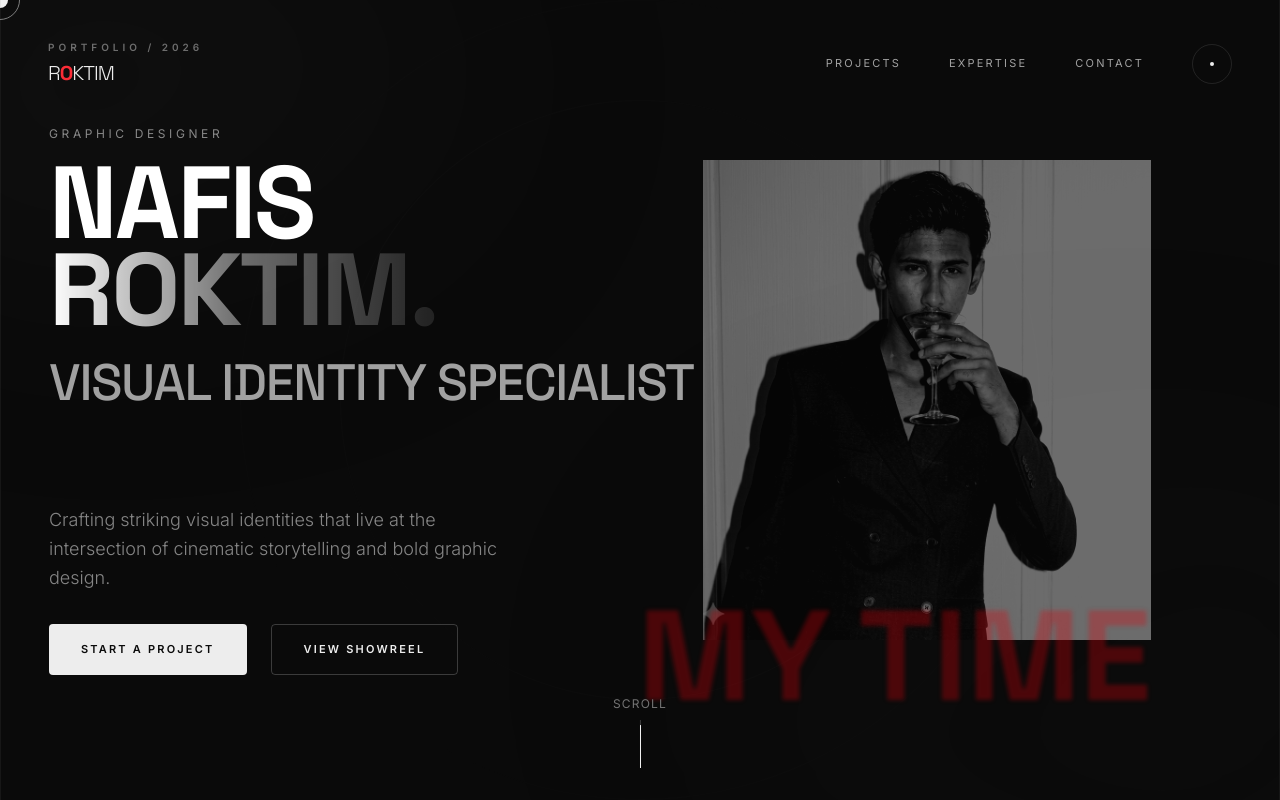
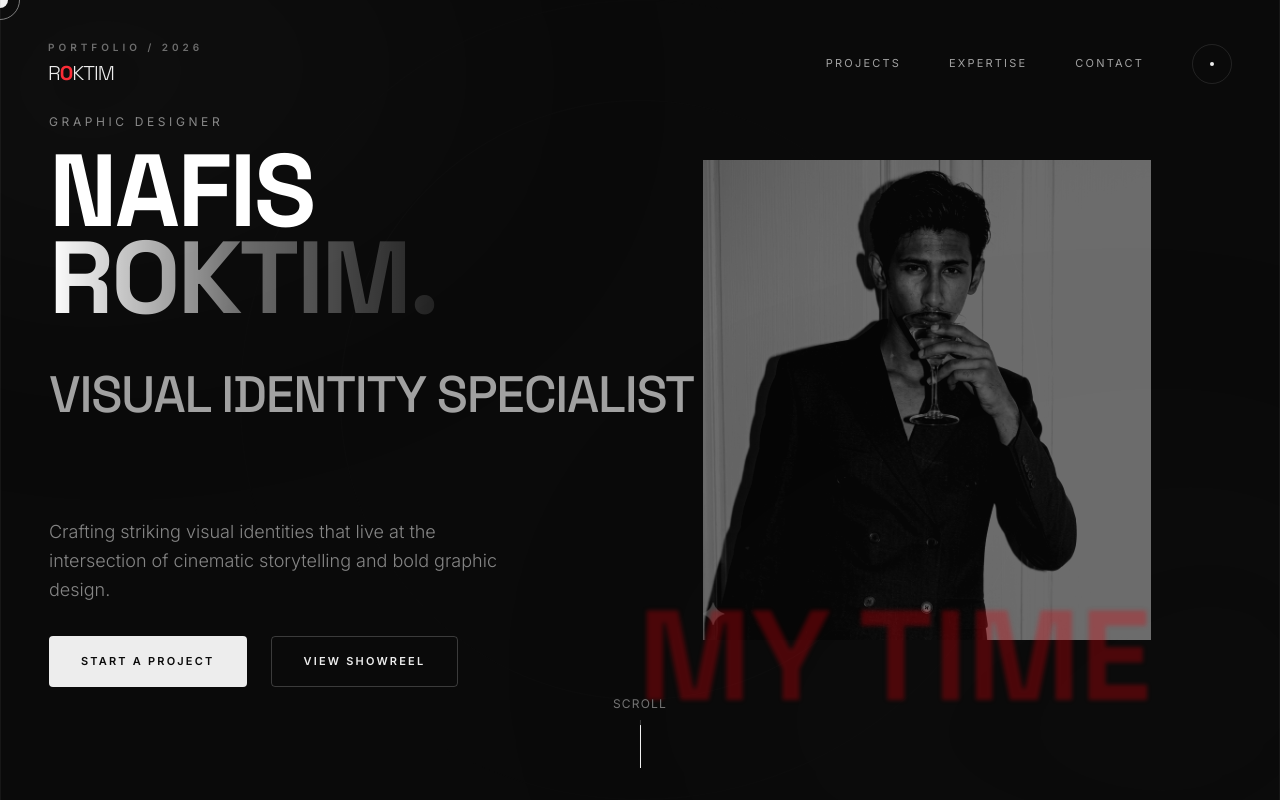
Before and after one commit to roktim2005nafis-dot/Portfolio, a React (Vite) app: page / in a window 1280 px wide. Shown: the top 800 px of the page. Built offline with nearby package versions, Linux system fonts and the light colour scheme.

Commit message:
feat(Hero): Adjust subtitle margin
Increase the top margin for the subtitle "Visual Identity Specialist" in the Hero section to improve visual hierarchy and spacing.

```diff
--- a/src/components/Hero.tsx
+++ b/src/components/Hero.tsx
@@ -49,7 +49,7 @@
             <span className="text-transparent bg-clip-text bg-gradient-to-r from-white via-white/40 to-white/10">Roktim.</span>
           </h1>
 
-          <h2 className="font-display font-medium text-[6vw] md:text-[4vw] leading-none tracking-tight text-neutral-400 mt-2 md:mt-4 uppercase">
+          <h2 className="font-display font-medium text-[6vw] md:text-[4vw] leading-none tracking-tight text-neutral-400 mt-6 md:mt-10 uppercase">
             Visual Identity Specialist
           </h2>
         </motion.div>
```
